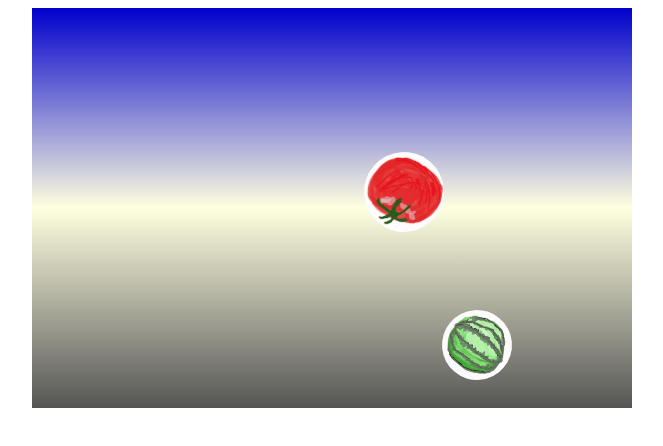
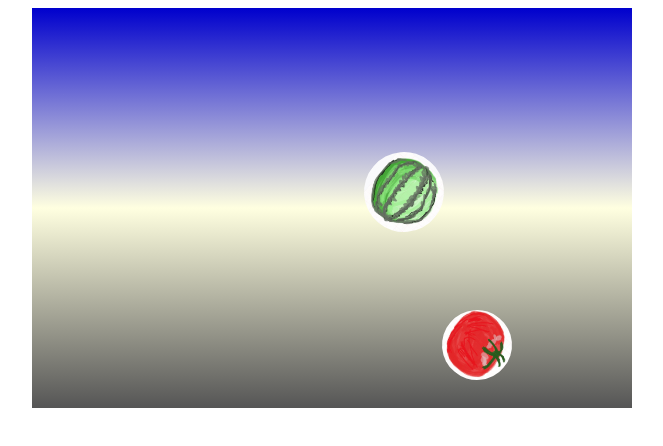
Before and after one commit to HappyKumamoto/canvasBall-3, a plain HTML site: page index.html in a window 1280 px wide. Shown: the whole page, without its empty margins (308-971 px from the left). Drawn offline with Linux system fonts and the light colour scheme.

Commit message:
Update index.html

```diff
--- a/index.html
+++ b/index.html
@@ -192,7 +192,7 @@
 
 		img1 = new Image();
 		loaded = false;
-		img1.src = "imgs/img01.jpg";
+		img1.src = "imgs/img02.jpg";
 		img1.onload = function () {
 			ball1 = newImageBall(canvas, bk, 40, 40, 40, 2, 3, img1, 30);
 			ball1.draw();
@@ -205,7 +205,7 @@
 			}
 		};
 		img2 = new Image();
-		img2.src = "imgs/img02.jpg";
+		img2.src = "imgs/img01.jpg";
 		img2.onload = function () {
 			ball2 = newImageBall(canvas, bk, 200, 100, 35, 5, 3, img2, 50);
 			ball2.draw();
```
